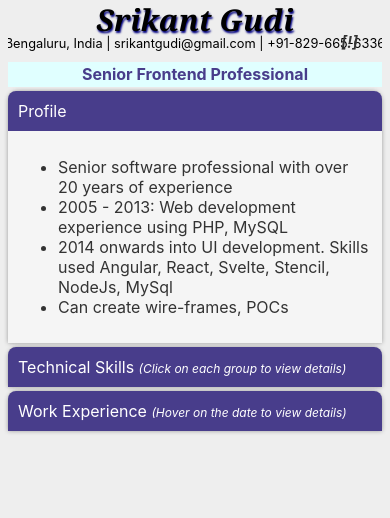
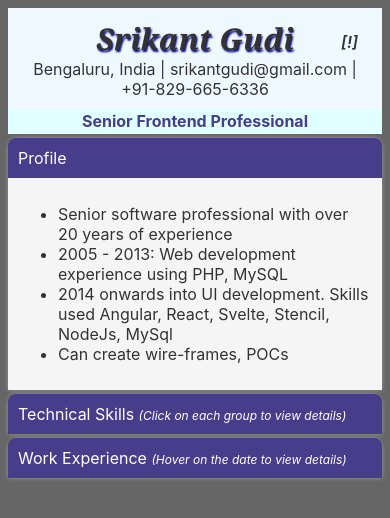
Before and after one commit to srikantgudi/srikantgudi.github.io, a Svelte app: page / in a window 390 px wide. Shown: the top 518 px of the page. Built offline with nearby package versions, Linux system fonts and the light colour scheme.

Commit message:
Modified content and layout for responsiveness

```diff
--- a/src/App.svelte
+++ b/src/App.svelte
@@ -57,7 +57,10 @@
 
 <style>
 	:root {
-		background: #eeeeee;
+		background: #666666;
+	}
+	.info {
+		text-align: center;
 	}
 	.appinfo-icon {
 		position: absolute;
@@ -104,27 +107,23 @@
 		padding: 4px 10px;
 		margin-bottom: 4px;
 	}
-	.skillsdetail {
-		display: grid;
-		grid-template-columns: 1fr;
-		grid-gap: 2px 0;
-	}
 	.note {
 		font-size: 12px;
 		font-style: italic;
 	}
+	.topnav {
+		background-color: aliceblue;
+		width: auto;
+		padding: 10px;
+	}
 </style>
 
-<main>
+<main class="resume">
 	<div class="topnav box">
-		<svg height="50" width="100%">
-			<text x="50%" y="45%" text-anchor="middle" id="fullname" class="page-title">Srikant Gudi
-				<animate attributename="fill" values="lightblue;blue;navy;blue;lightblue" begin="0" dur="10s" repeatcount="indefinite" />
-			</text>
-			<text x="50%" y="80%" text-anchor="middle" font-size="80%">
-				Bengaluru, India | srikantgudi@gmail.com | +91-829-665-6336
-			</text>
-		</svg>
+		<div class="info">
+			<div id="fullname" class="page-title">Srikant Gudi</div>
+			<div>Bengaluru, India | srikantgudi@gmail.com | +91-829-665-6336</div>
+		</div>
 		<div class="appinfo-icon">
 			[!]
 			<div class="appinfo">
@@ -156,25 +155,6 @@
 					Technical Skills <span class="note">(Click on each group to view details)</span>
 				</div>
 				<div slot="content">
-				<!-- 	<div class="skillsdetail">
-						{#each skills as item}
-							<ResumeItem showContent={selectedGroup===item} hdrfntsize="14" hdrclr="blue" fntclr='olive' hdrbg="lightblue">
-								<div slot="header" on:click={() => {selectedGroup=item}}>{item.group}</div>
-								<div slot="content">
-									{#each selectedGroup.items as skill}
-										<svg height="70" width="300">
-											<rect x="5" y="5" height="60" width="200" fill="transparent" stroke="blue" />
-											<text x="30%" y="23" font-weight="600" fill="blue" text-anchor="middle">{skill.name}</text>
-											<rect x="5" y="34" height="30" width="198" fill="#cccccc" />
-											<rect x="6" y="34" height="30" width={skill.rating * 20} fill="#999" />
-											<text x="210" y="50" font-size="14px">{skill.rating}/10</text>
-										</svg>
-									{/each}
-								</div>
-							</ResumeItem>
-						{/each}
-					</div>
-				</div> -->
 				<Skills />
 			</ResumeItem>
 			<ResumeItem showContent={opt===3}>
```
